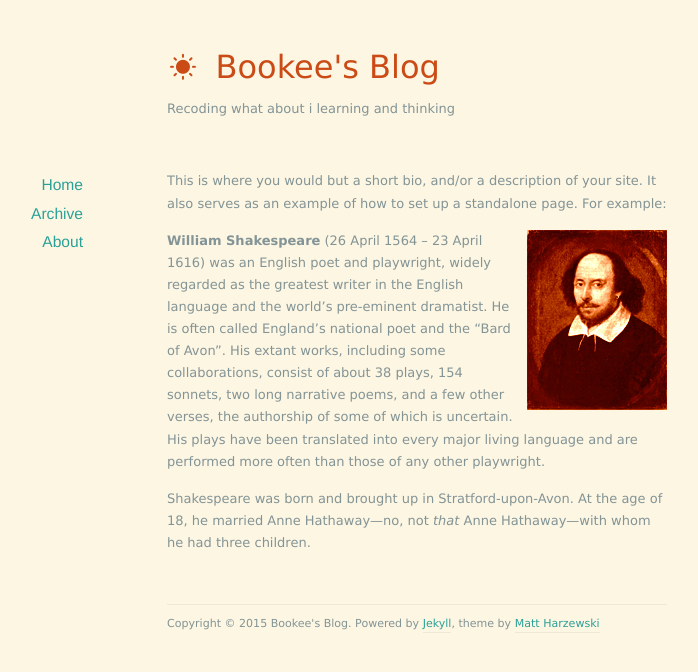
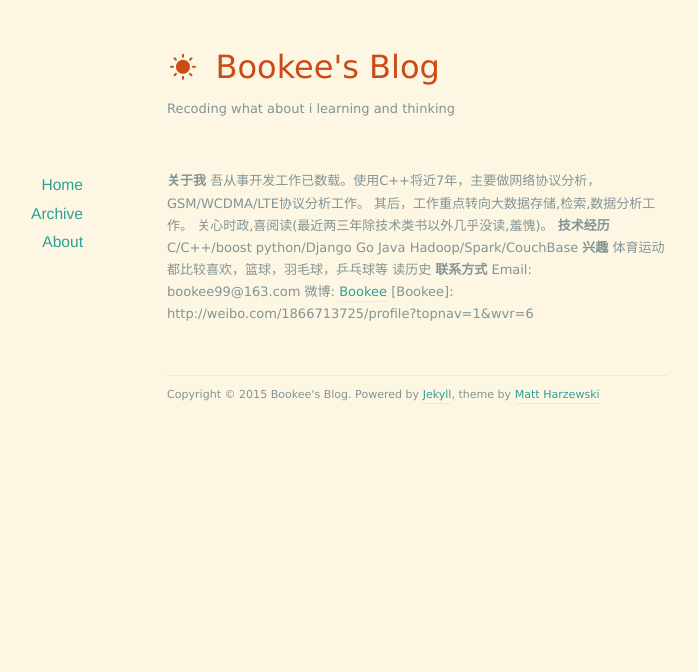
Before and after one commit to bookeezhou/bookeezhou.github.io, a Jekyll site: the page built from about/index.markdown, in a window 1280 px wide. Shown: the top 672 px of the page, without its empty margins (223-921 px from the left). Built offline with Jekyll 4.4.1, drawn with Linux system fonts in a browser that asks for light colours; nearby versions of some CDN libraries.

Commit message:
修改成自己的about页面

```diff
--- a/about/index.markdown
+++ b/about/index.markdown
@@ -3,9 +3,20 @@ layout: default
 title: About
 ---
 
-This is where you would but a short bio, and/or a description of your site. It also serves as an example of how to set up a standalone page. For example:
-
-<img src="/images/shakespeare.png" class="right" />
-**William Shakespeare** (26 April 1564 – 23 April 1616) was an English poet and playwright, widely regarded as the greatest writer in the English language and the world's pre-eminent dramatist. He is often called England's national poet and the "Bard of Avon". His extant works, including some collaborations, consist of about 38 plays, 154 sonnets, two long narrative poems, and a few other verses, the authorship of some of which is uncertain. His plays have been translated into every major living language and are performed more often than those of any other playwright.
-
-Shakespeare was born and brought up in Stratford-upon-Avon. At the age of 18, he married Anne Hathaway—no, not *that* Anne Hathaway—with whom he had three children.
+**关于我**
+吾从事开发工作已数载。使用C++将近7年，主要做网络协议分析，GSM/WCDMA/LTE协议分析工作。
+其后，工作重点转向大数据存储,检索,数据分析工作。
+关心时政,喜阅读(最近两三年除技术类书以外几乎没读,羞愧)。
+**技术经历**
+C/C++/boost
+python/Django
+Go
+Java
+Hadoop/Spark/CouchBase
+**兴趣**
+体育运动都比较喜欢，篮球，羽毛球，乒乓球等
+读历史
+**联系方式**
+Email: bookee99@163.com
+微博: [Bookee]()
+[Bookee]: http://weibo.com/1866713725/profile?topnav=1&wvr=6
```
Also changed, not shown: _posts/2015-01-28-来自非程序员的Go观点.markdown (+32 -13 lines).
